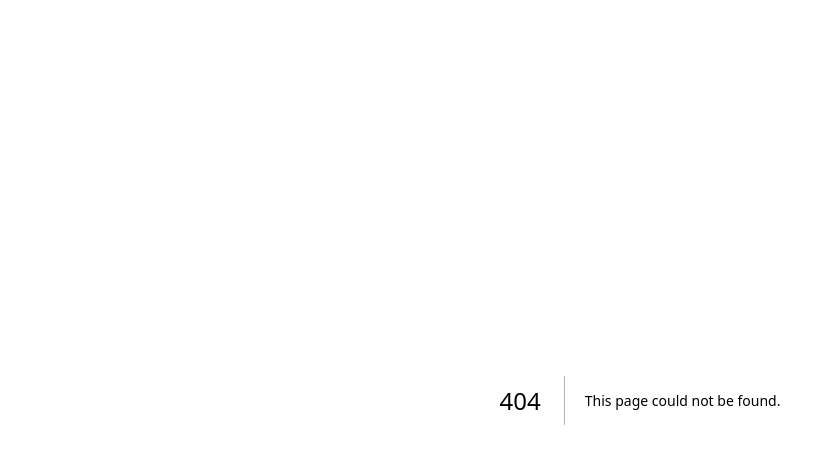
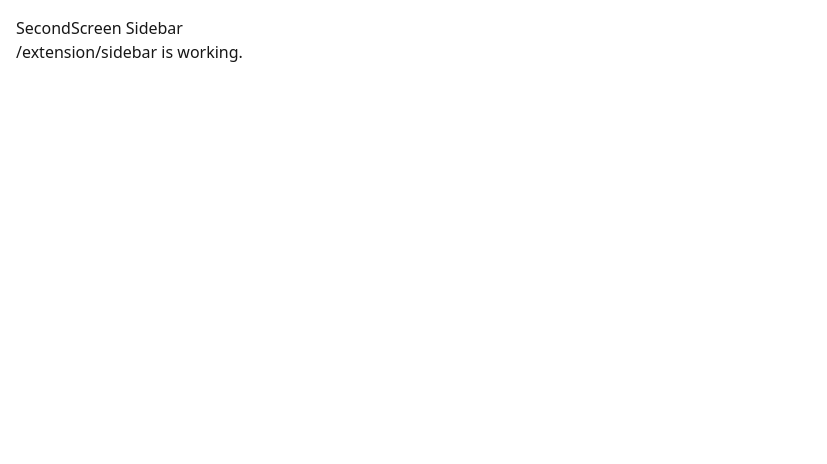
Before and after one commit to VYOU-admin/secondscreen, a Next.js app in the folder web/: page /extension/sidebar in a window 1280 px wide. Before the commit this address had no page. Shown: the top 464 px of the page, without its empty margins (0-827 px from the left). Built offline with nearby package versions, Linux system fonts and the light colour scheme.

Commit message:
Add extension sidebar route

```diff
--- /dev/null
+++ b/web/src/app/extension/sidebar/page.js
@@ -0,0 +1,8 @@
+export default function SidebarPage() {
+  return (
+    <div style={{ padding: 16, fontFamily: "system-ui" }}>
+      <h1>SecondScreen Sidebar</h1>
+      <p>/extension/sidebar is working.</p>
+    </div>
+  );
+}
```
